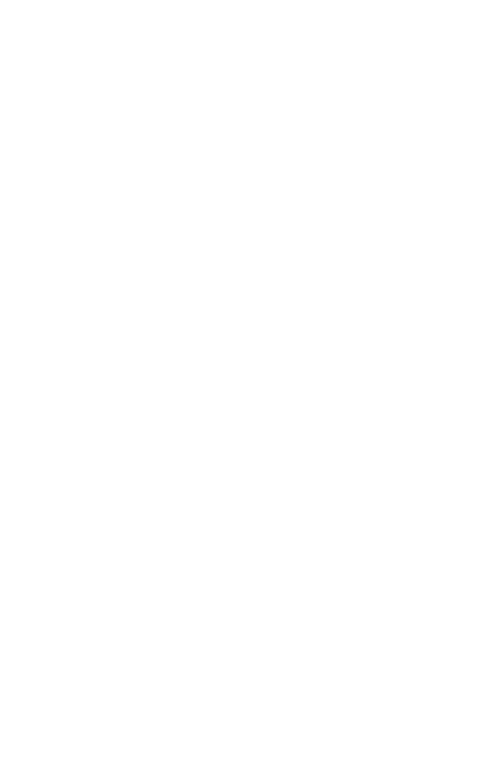
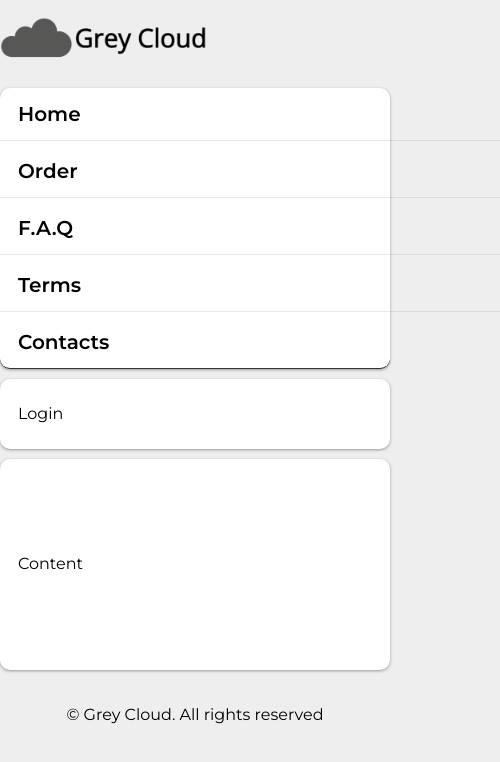
Before and after one commit to AndriusStravinskas/HTML_CSS_Paskaitos_Ir_Praktika, a plain HTML site: page 15 paskaita 10.28 - Responsive web design/Greycloud/Greycloud.html in a window 390 px wide. Shown: the whole page, 500 px wide, since content can reach past the window. Drawn offline with nearby package versions, Linux system fonts and the light colour scheme.

Commit message:
praktika

```diff
--- a/12 paskaita 10.25 - Flex praktika/užduotys/3 užduotis/Flexsimple.css
+++ b/12 paskaita 10.25 - Flex praktika/užduotys/3 užduotis/Flexsimple.css
@@ -27,7 +27,7 @@ div{
   display: flex;
   gap: 10px;
   flex-grow: 2;
-
+  background-color: blue;
 }
 /* 3,4 */
 .pink{
--- a/15 paskaita 10.28 - Responsive web design/Greycloud/Greycloud.css
+++ b/15 paskaita 10.28 - Responsive web design/Greycloud/Greycloud.css
@@ -0,0 +1,77 @@
+@import url(https://necolas.github.io/normalize.css/8.0.1/normalize.css);
+
+
+@import url('https://fonts.googleapis.com/css2?family=Kanit:ital,wght@0,100;0,200;0,300;0,400;0,500;0,600;0,700;0,800;0,900;1,100;1,200;1,300;1,400;1,500;1,600;1,700;1,800;1,900&family=Montserrat:ital,wght@0,300;0,400;0,500;0,600;0,700;0,800;0,900;1,300;1,400;1,500;1,600;1,700;1,800;1,900&display=swap');
+
+:root{
+  --border-bottom: border-bottom: 20px solid rgba(0, 0, 0, 0.8);
+}
+
+body{
+  background-color: #eee;
+  font-family: 'Montserrat', sans-serif;
+}
+
+
+#greyCloud{
+  margin: 0 auto;
+  display: grid;
+  height: 400px;
+  max-width: 900px;
+  grid-template: 20% repeat(2, 15%) 30% 20% / 1fr 2fr ;
+  gap: 10px;
+}
+
+#greyCloud > div:not([class="logo"], [class="footer"]){
+  background-color: white;
+  box-shadow: rgba(60, 64, 67, 0.3) 0px 1px 2px 0px, rgba(60, 64, 67, 0.15) 0px 1px 3px 1px;
+  border-radius: 10px;
+}
+
+.logo{
+  grid-area: 1/1/2/3;
+}
+
+.menu{
+  grid-area: 2/1/3/3;
+  display: flex;
+  gap: 20px;
+  align-items: center;
+  padding-left: 18px;
+}
+
+.link{
+  text-decoration: none;
+  color: black;
+  font-size: 20px;
+  font-weight: 600;
+}
+
+.login{
+  display: flex;
+  gap: 20px;
+  align-items: center;
+  padding-left: 18px;
+}
+
+.content{
+  grid-area: 3/2/5/3;
+  display: flex;
+  gap: 20px;
+  align-items: center;
+  padding-left: 18px;
+}
+
+.help{
+  display: flex;
+  gap: 20px;
+  align-items: center;
+  padding-left: 18px;
+}
+
+.footer{
+  grid-area: 5/1/6/3;
+  display: flex;
+  justify-content: center;
+  align-items: center;
+}
--- a/15 paskaita 10.28 - Responsive web design/Greycloud/Greycloud.html
+++ b/15 paskaita 10.28 - Responsive web design/Greycloud/Greycloud.html
@@ -1,18 +1,28 @@
 <!DOCTYPE html>
 <html lang="en">
   <head>
-  <meta charset="UTF-8">
-  <meta http-equiv="X-UA-Compatible" content="IE=edge">
-  <meta name="viewport" content="width=device-width, initial-scale=1.0">
+    <meta charset="UTF-8" />
+    <meta http-equiv="X-UA-Compatible" content="IE=edge" />
+    <meta name="viewport" content="width=device-width, initial-scale=1.0" />
     <title>Grey Cloud</title>
-  <link rel="stylesheet" href="./Greycloud.css">
+    <link rel="stylesheet" href="./Greycloud.css" />
+    <link rel="stylesheet" href="./mediaForGreyCloud.css">
   </head>
   <body>
     <main>
-    <section>
-      <div class="mainBox">
-
+      <section id="greyCloud">
+        <div class="logo"><img src="./images/Logo.png" alt=""></div>
+        <div class="menu">
+          <a href="" class="link">Home</a>
+          <a href="" class="link">Order</a>
+          <a href="" class="link">F.A.Q</a>
+          <a href="" class="link">Terms</a>
+          <a href="" class="link">Contacts</a>
         </div>
+        <div class="login">Login</div>
+        <div class="content">Content</div>
+        <div class="help">Help</div>
+        <div class="footer"><p>&copy; Grey Cloud. All rights reserved</p></div>
       </section>
     </main>
   </body>
--- /dev/null
+++ b/15 paskaita 10.28 - Responsive web design/Greycloud/mediaForGreyCloud.css
@@ -0,0 +1,76 @@
+@media (max-width: 560px){
+
+  #greyCloud{
+    margin: 0 auto;
+    display: grid;
+    height: 750px;
+    max-width: 500px;
+    grid-template: 1fr 4fr 1fr 3fr 1fr  / 1fr;
+    gap: 10px;
+  }
+
+  .logo{
+    grid-area: inherit;
+  }
+
+  .menu{
+    grid-area: inherit;
+    display: flex;
+    gap: 20px;
+    flex-direction: column;
+    align-items: flex-start;
+    padding-left: 18px;
+    justify-content: space-evenly;
+    border-bottom: 1px solid rgba(0, 0, 0, 0.8);
+  }
+
+  .link{
+    text-decoration: none;
+    color: black;
+    font-size: 20px;
+    font-weight: 600;
+    position: relative;
+  }
+
+  .menu > .link ~ .link::after{
+    content: " ";
+    position: absolute;
+    background-color: rgba(153, 153, 153, 0.24);
+    width: 500px;
+    height: 1px;
+
+    top: -20px;
+    left: -18px;
+  }
+
+  .login{
+    display: flex;
+    gap: 20px;
+    align-items: center;
+    padding-left: 18px;
+  }
+
+  .content{
+    grid-area: inherit;
+    display: flex;
+    gap: 20px;
+    align-items: center;
+    padding-left: 18px;
+  }
+
+  .help{
+    display: none;
+    gap: 20px;
+    align-items: center;
+    padding-left: 18px;
+  }
+
+  .footer{
+    grid-area: inherit;
+    display: flex;
+    justify-content: center;
+    align-items: center;
+  }
+
+
+}
--- /dev/null
+++ b/15 paskaita 10.28 - Responsive web design/praktika/task2/media.css
@@ -0,0 +1,48 @@
+
+
+@media (max-width: 768px){
+  #task2{
+    grid-template: 50% 30% 20% / 1fr 2fr;
+  }
+
+  .header{
+    background-color: rgb(82,167,249);
+    grid-area: 1/1/4/2;
+  }
+  .main{
+    background-color: rgb(111,192,65);
+
+  }
+  .widget{
+    background-color: rgb(179,106,226);
+    grid-area: 2/2;
+  }
+  .footer{
+    background-color: rgb(3,101,192);
+    grid-area: 3/2;
+  }
+}
+
+
+@media (max-width: 560px){
+  #task2{
+    grid-template: 10% 60% 30% 10% / 1fr;
+  }
+
+  .header{
+    background-color: rgb(82,167,249);
+    grid-area: inherit;
+  }
+  .main{
+    background-color: rgb(111,192,65);
+
+  }
+  .widget{
+    background-color: rgb(179,106,226);
+    grid-area: inherit;
+  }
+  .footer{
+    background-color: rgb(3,101,192);
+    grid-area: inherit;
+  }
+}
--- /dev/null
+++ b/15 paskaita 10.28 - Responsive web design/praktika/task2/task2.css
@@ -0,0 +1,25 @@
+#task2{
+  margin: 0 auto;
+  height: 500px;
+  width: 400px;
+  display: grid;
+  grid-template: 80% 20% / 1fr 2fr 1fr;
+  gap: 10px;
+}
+
+.header{
+  background-color: rgb(82,167,249);
+  grid-area: 1/1/3/2;
+}
+.main{
+  background-color: rgb(111,192,65);
+
+}
+.widget{
+  background-color: rgb(179,106,226);
+  grid-area: 1/3/3/4;
+}
+.footer{
+  background-color: rgb(3,101,192);
+  grid-area: 2/2;
+}
--- a/15 paskaita 10.28 - Responsive web design/styles/main.css
+++ b/15 paskaita 10.28 - Responsive web design/styles/main.css
@@ -1,3 +1,19 @@
 body{
   color: blue;
+  height: 200vh;
 }
+
+#task1{
+  margin: 0 auto;
+  display: grid;
+  width: 80%;
+  grid-template-columns: repeat(3, 1fr);
+  grid-template-rows: 400px;
+  gap: 10px;
+}
+
+/* .pirmas, .antras, .trecias */
+#task1 div[class]{
+
+  background-color: grey;
+}
```
Also changed, not shown: 15 paskaita 10.28 - Responsive web design/index.html (+5 -0 lines), 15 paskaita 10.28 - Responsive web design/praktika/task1/media.css (added, +17 -0 lines), 15 paskaita 10.28 - Responsive web design/praktika/task1/task1.css (added, +37 -0 lines), 15 paskaita 10.28 - Responsive web design/praktika/task1/task1.html (added, +25 -0 lines), 15 paskaita 10.28 - Responsive web design/praktika/task2/task2.html (added, +21 -0 lines), 15 paskaita 10.28 - Responsive web design/styles/media.css (+24 -0 lines), 15 paskaita 10.28 - Responsive web design/Greycloud/images/Logo.png (added). Lines whose indentation alone changed are shown as unchanged.
